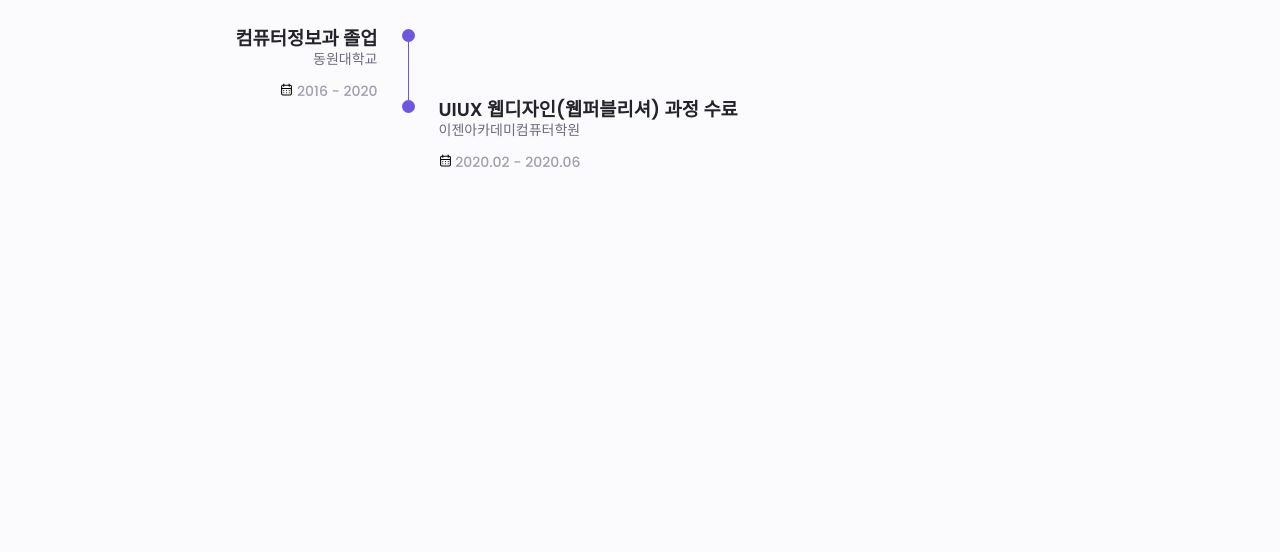
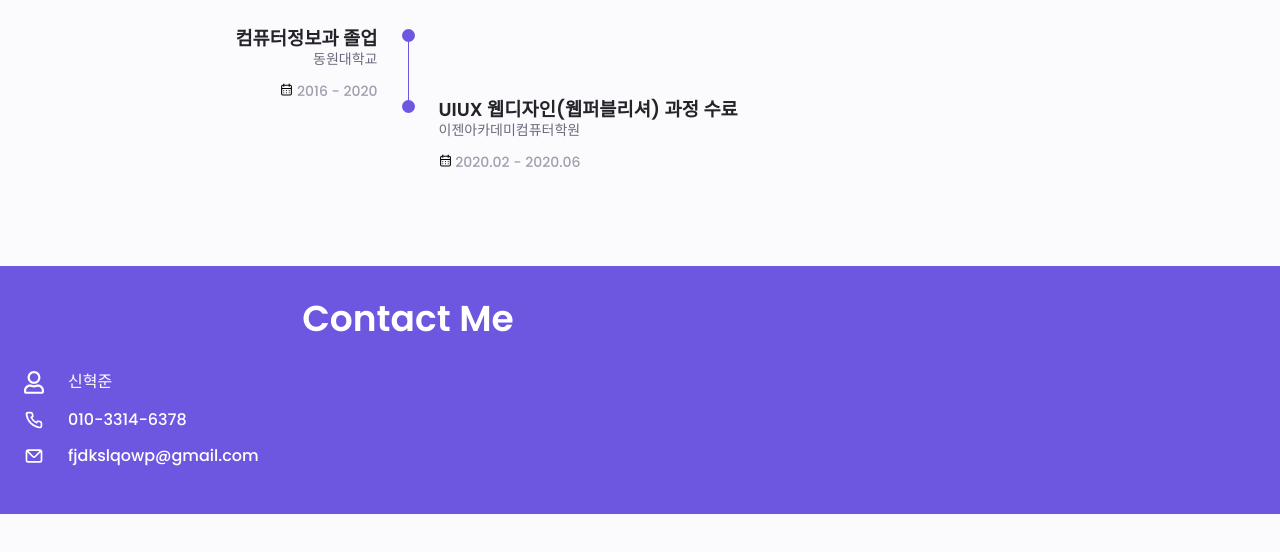
Before and after one commit to SHJ-9712/2022_Portfolio, a website: page public/index.html in a window 1280 px wide. Shown: the part 860-1412 px from the top of the page. Before the commit the page ends 1142 px from the top, so only its background shows below. Drawn offline with Linux system fonts and the light colour scheme; files whose address does not match are found by name.

Commit message:
Create footer.contact

```diff
--- a/public/css/styles.css
+++ b/public/css/styles.css
@@ -51,3 +51,14 @@ header .nav .nav__menu-btn:hover svg > path {fill: var(--main-color);}
 .experience__calendar svg {width: var(--smaller-font-size);}
 .experience__rounder {width: 13px; height: 13px; display: inline-block; background-color: var(--main-color); border-radius: 50%;}
 .experience__line {width: 1px; height: 100%; display: block; background-color: var(--main-color); transform: translate(6px, -7px);}
+
+/* == CONTACT ME == */
+.contact {padding-top: 2rem;}
+.contact__bg {padding: 2rem 0 3rem; background-color: var(--main-color);}
+.contact .title {margin-bottom: var(--m-2); color: var(--white-color);}
+.contact__info svg {width: 20px; margin-right: var(--m-1-5);}
+.contact__info svg > path {fill: var(--white-color);}
+.contact__subtitle {color: var(--white-color);}
+.contact__subtitle:hover {color: var(--sub-color);}
+.contact__info {margin-bottom: var(--m-1); display: flex; align-items: center;}
+.contact__info:last-of-type {margin-bottom: 0;}
--- a/public/index.html
+++ b/public/index.html
@@ -156,6 +156,34 @@
         </section>
     </main>
 
+    <footer class="contact">
+        <div class="contact__bg">
+            <div class="container">
+                <h2 class="title">Contact Me</h2>
+                <div>
+                    <div class="contact__info">
+                        <svg viewBox="0 0 448 512">
+                            <path d="M313.6 304c-28.7 0-42.5 16-89.6 16-47.1 0-60.8-16-89.6-16C60.2 304 0 364.2 0 438.4V464c0 26.5 21.5 48 48 48h352c26.5 0 48-21.5 48-48v-25.6c0-74.2-60.2-134.4-134.4-134.4zM400 464H48v-25.6c0-47.6 38.8-86.4 86.4-86.4 14.6 0 38.3 16 89.6 16 51.7 0 74.9-16 89.6-16 47.6 0 86.4 38.8 86.4 86.4V464zM224 288c79.5 0 144-64.5 144-144S303.5 0 224 0 80 64.5 80 144s64.5 144 144 144zm0-240c52.9 0 96 43.1 96 96s-43.1 96-96 96-96-43.1-96-96 43.1-96 96-96z"></path>
+                        </svg>
+                        <span class="contact__subtitle">신혁준</span>
+                    </div>
+                    <div class="contact__info">
+                        <svg viewBox="0 0 24 24" class="contact__icon">
+                            <path d="M19.44,13c-.22,0-.45-.07-.67-.12a9.44,9.44,0,0,1-1.31-.39,2,2,0,0,0-2.48,1l-.22.45a12.18,12.18,0,0,1-2.66-2,12.18,12.18,0,0,1-2-2.66L10.52,9a2,2,0,0,0,1-2.48,10.33,10.33,0,0,1-.39-1.31c-.05-.22-.09-.45-.12-.68a3,3,0,0,0-3-2.49h-3a3,3,0,0,0-3,3.41A19,19,0,0,0,18.53,21.91l.38,0a3,3,0,0,0,2-.76,3,3,0,0,0,1-2.25v-3A3,3,0,0,0,19.44,13Zm.5,6a1,1,0,0,1-.34.75,1.05,1.05,0,0,1-.82.25A17,17,0,0,1,4.07,5.22a1.09,1.09,0,0,1,.25-.82,1,1,0,0,1,.75-.34h3a1,1,0,0,1,1,.79q.06.41.15.81a11.12,11.12,0,0,0,.46,1.55l-1.4.65a1,1,0,0,0-.49,1.33,14.49,14.49,0,0,0,7,7,1,1,0,0,0,.76,0,1,1,0,0,0,.57-.52l.62-1.4a13.69,13.69,0,0,0,1.58.46q.4.09.81.15a1,1,0,0,1,.79,1Z"/>
+                        </svg>
+                        <a href="tel:010-3314-6378" class="contact__subtitle">010-3314-6378</a>
+                    </div>
+                    <div class="contact__info">
+                        <svg viewBox="0 0 24 24" class="contact__icon">
+                            <path d="M19,4H5A3,3,0,0,0,2,7V17a3,3,0,0,0,3,3H19a3,3,0,0,0,3-3V7A3,3,0,0,0,19,4Zm-.41,2-5.88,5.88a1,1,0,0,1-1.42,0L5.41,6ZM20,17a1,1,0,0,1-1,1H5a1,1,0,0,1-1-1V7.41l5.88,5.88a3,3,0,0,0,4.24,0L20,7.41Z"/>
+                        </svg>
+                        <a href="mailto:fjdkslqowp@gmail.com" class="contact__subtitle">fjdkslqowp@gmail.com</a>
+                    </div>
+                </div>
+            </div>
+        </div>
+    </footer>
+
     <script src="./js/index.js"></script>
 </body>
 </html>
```
